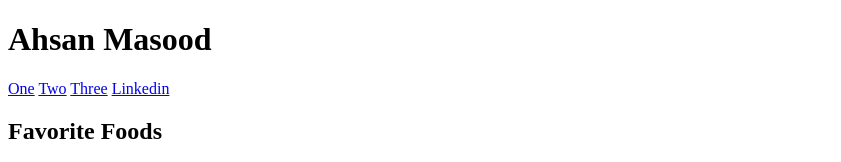
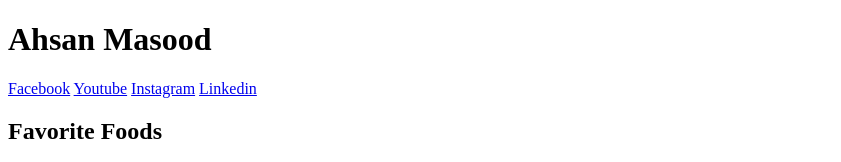
Before and after one commit to ahsanmasood001/FirstHtmlProject, a plain HTML site: page index.html in a window 1280 px wide. Shown: the top 162 px of the page, without its empty margins (0-841 px from the left). Drawn offline with Linux system fonts and the light colour scheme.

Commit message:
Update index.html

```diff
--- a/index.html
+++ b/index.html
@@ -11,9 +11,9 @@
     <h1>Ahsan Masood</h1>
 
     <nav>
-        <a href="https://www.facebook.com/ahsanmasood001">One</a>
-        <a href="https://www.youtube.com/@ahsanmasood001">Two</a>
-        <a href="https://www.instagram.com/ahsanmasood001/">Three</a>
+        <a href="https://www.facebook.com/ahsanmasood001">Facebook</a>
+        <a href="https://www.youtube.com/@ahsanmasood001">Youtube</a>
+        <a href="https://www.instagram.com/ahsanmasood001/">Instagram</a>
         <a href="https://www.linkedin.com/in/ahsanmasood001/">Linkedin</a>
     </nav>
 
```
